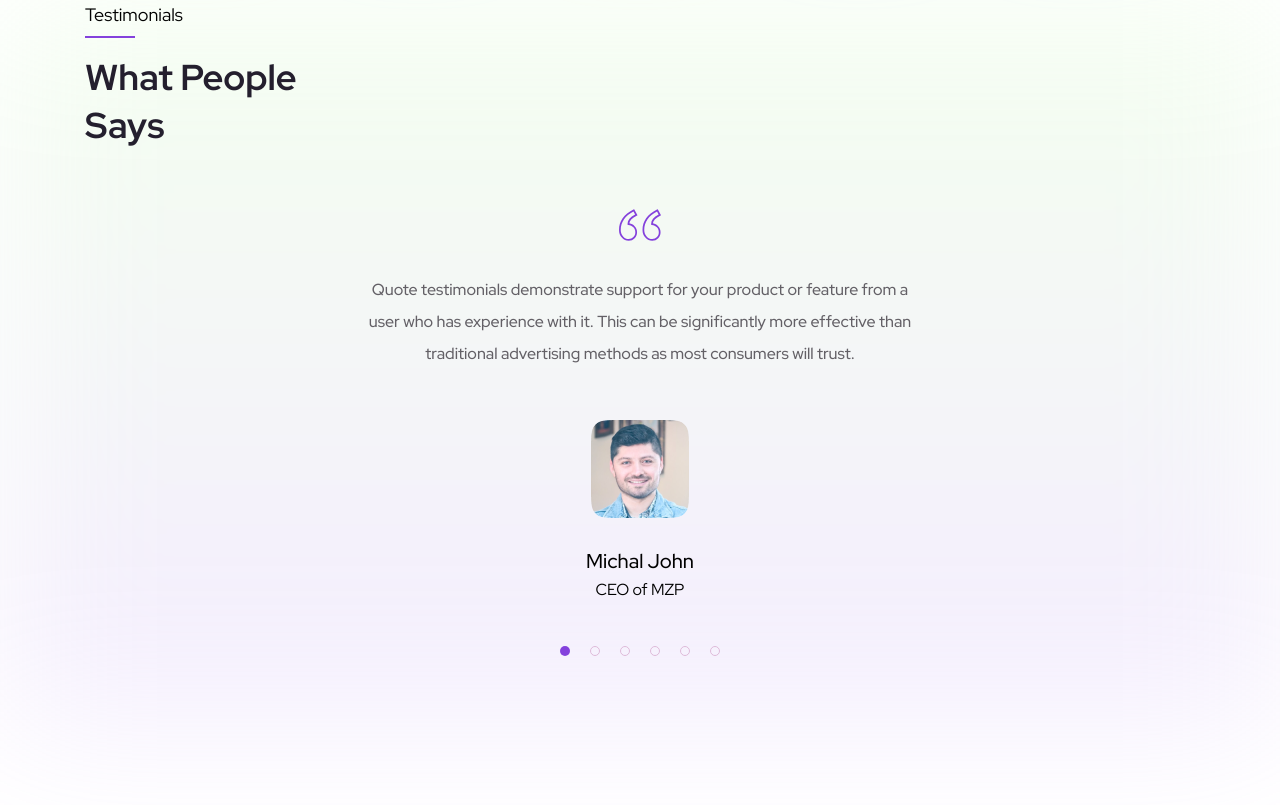
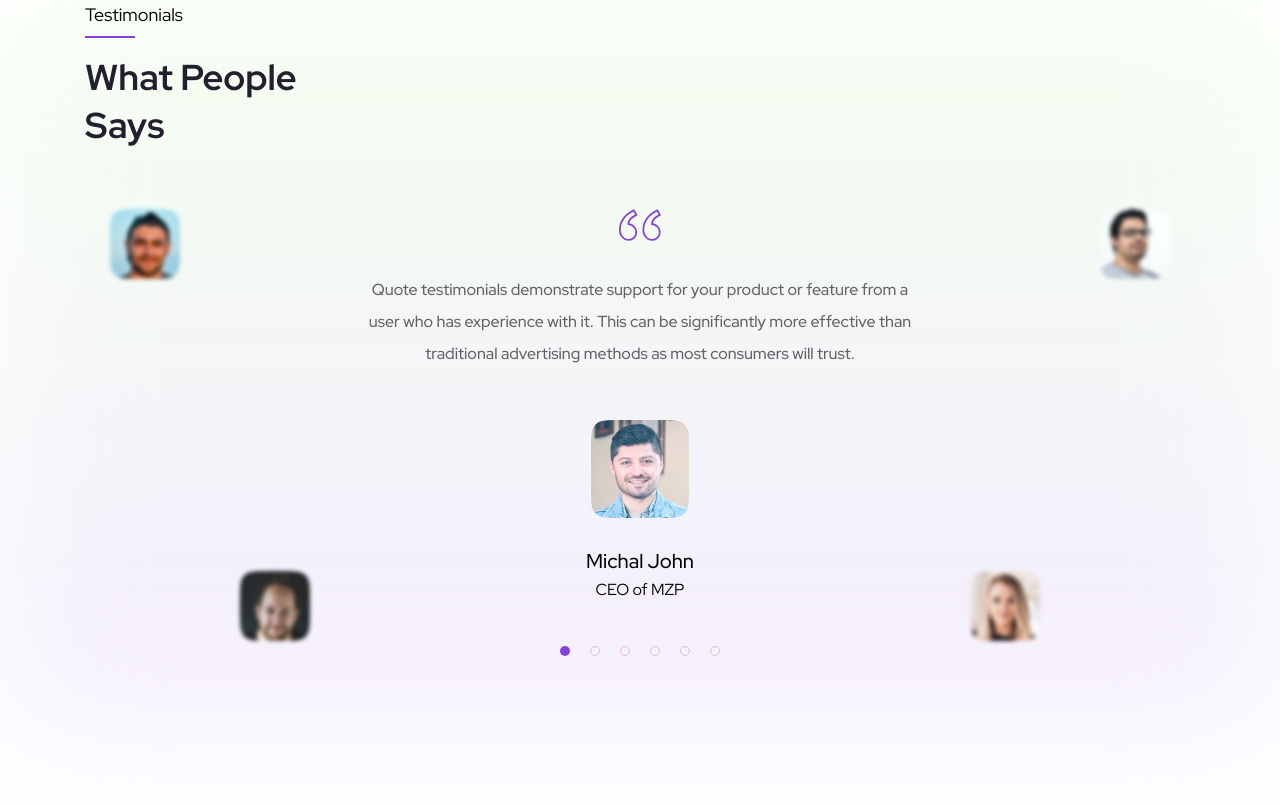
Before and after one commit to sluzerpp/it-campus, a plain HTML site: page TestTask/index.html in a window 1280 px wide. Shown: the part 2434-3239 px from the top of the page. Drawn offline with Linux system fonts and the light colour scheme.

Commit message:
fix: images url problem

```diff
--- a/TestTask/assets/styles/_testimonials.scss
+++ b/TestTask/assets/styles/_testimonials.scss
@@ -20,11 +20,42 @@
   }
 
   &__content {
-    padding: 3rem 0 6.7rem;
+    padding: 3rem 2rem 6.7rem;
   }
 }
 
 .slider {
+
+  &__bg {
+    position: absolute;
+    left: 50%;
+    top: 0;
+    transform: translateX(-50%);
+    z-index: -1;
+    width: 100%;
+    height: 100%;
+
+    img {
+      position: absolute;
+
+      &:nth-child(1) {
+        left: 0;
+        top: 0;
+      }
+      &:nth-child(2) {
+        left: 13rem;
+        bottom: 0;
+      }
+      &:nth-child(3) {
+        right: 13rem;
+        bottom: 0;
+      }
+      &:nth-child(4) {
+        right: 0;
+        top: 0;
+      }
+    }
+  }
 
   &__view {
     width: 100%;
--- a/TestTask/index.html
+++ b/TestTask/index.html
@@ -133,10 +133,10 @@
         </div>
         <div class="portfolio__content">
           <div class="portfolio__img">
-            <img src="/assets/img/portfolio1.png" alt="portfolio img 1">
+            <img src="./assets/img/portfolio1.png" alt="portfolio img 1">
           </div>
           <div class="portfolio__img">
-            <img src="/assets/img/portfolio2.png" alt="portfolio img 2">
+            <img src="./assets/img/portfolio2.png" alt="portfolio img 2">
           </div>
         </div>
       </div>
@@ -155,7 +155,7 @@
         <div class="stack__content">
           <div class="stack__item">
             <div class="stack__logo">
-              <img src="/assets/img/HTML5.png" alt="HTML5">
+              <img src="./assets/img/HTML5.png" alt="HTML5">
             </div>
             <div class="stack__title">
               HTML5
@@ -163,7 +163,7 @@
           </div>
           <div class="stack__item">
             <div class="stack__logo">
-              <img src="/assets/img/css.png" alt="CSS3">
+              <img src="./assets/img/css.png" alt="CSS3">
             </div>
             <div class="stack__title">
               CSS3
@@ -171,7 +171,7 @@
           </div>
           <div class="stack__item">
             <div class="stack__logo">
-              <img src="/assets/img/Javascript.png" alt="JavaScript">
+              <img src="./assets/img/Javascript.png" alt="JavaScript">
             </div>
             <div class="stack__title">
               JavaScript
@@ -179,7 +179,7 @@
           </div>
           <div class="stack__item">
             <div class="stack__logo">
-              <img src="/assets/img/Typescript.png" alt="TypeScript">
+              <img src="./assets/img/Typescript.png" alt="TypeScript">
             </div>
             <div class="stack__title">
               TypeScript
@@ -187,7 +187,7 @@
           </div>
           <div class="stack__item">
             <div class="stack__logo">
-              <img src="/assets/img/react.png" alt="React">
+              <img src="./assets/img/react.png" alt="React">
             </div>
             <div class="stack__title">
               React
@@ -211,6 +211,12 @@
         <div class="testimonials__content">
           <div class="slider">
             <div class="slider__view">
+              <div class="slider__bg">
+                <img src="./assets/img/testimonials/bg1.png" alt="background image">
+                <img src="./assets/img/testimonials/bg2.png" alt="background image">
+                <img src="./assets/img/testimonials/bg3.png" alt="background image">
+                <img src="./assets/img/testimonials/bg4.png" alt="background image">
+              </div>
               <div class="slider__content">
                 <div class="slider__item">
                   <div class="item__quotes">
@@ -223,7 +229,7 @@
                     Quote testimonials demonstrate support for your product or feature from a user who has experience with it. This can be significantly more effective than traditional advertising methods as most consumers will trust.
                   </div>
                   <div class="item__photo">
-                    <img src="/assets/img/testimonials/1.png" alt="testimonial 1">
+                    <img src="./assets/img/testimonials/1.png" alt="testimonial 1">
                   </div>
                   <div class="item__name">
                     Michal John
@@ -243,7 +249,7 @@
                     Quote testimonials demonstrate support for your product or feature from a user who has experience with it. This can be significantly more effective than traditional advertising methods as most consumers will trust.
                   </div>
                   <div class="item__photo">
-                    <img src="/assets/img/testimonials/1.png" alt="testimonial 1">
+                    <img src="./assets/img/testimonials/1.png" alt="testimonial 1">
                   </div>
                   <div class="item__name">
                     Michal John
@@ -263,7 +269,7 @@
                     Quote testimonials demonstrate support for your product or feature from a user who has experience with it. This can be significantly more effective than traditional advertising methods as most consumers will trust.
                   </div>
                   <div class="item__photo">
-                    <img src="/assets/img/testimonials/1.png" alt="testimonial 1">
+                    <img src="./assets/img/testimonials/1.png" alt="testimonial 1">
                   </div>
                   <div class="item__name">
                     Michal John
@@ -283,7 +289,7 @@
                     Quote testimonials demonstrate support for your product or feature from a user who has experience with it. This can be significantly more effective than traditional advertising methods as most consumers will trust.
                   </div>
                   <div class="item__photo">
-                    <img src="/assets/img/testimonials/1.png" alt="testimonial 1">
+                    <img src="./assets/img/testimonials/1.png" alt="testimonial 1">
                   </div>
                   <div class="item__name">
                     Michal John
@@ -303,7 +309,7 @@
                     Quote testimonials demonstrate support for your product or feature from a user who has experience with it. This can be significantly more effective than traditional advertising methods as most consumers will trust.
                   </div>
                   <div class="item__photo">
-                    <img src="/assets/img/testimonials/1.png" alt="testimonial 1">
+                    <img src="./assets/img/testimonials/1.png" alt="testimonial 1">
                   </div>
                   <div class="item__name">
                     Michal John
@@ -323,7 +329,7 @@
                     Quote testimonials demonstrate support for your product or feature from a user who has experience with it. This can be significantly more effective than traditional advertising methods as most consumers will trust.
                   </div>
                   <div class="item__photo">
-                    <img src="/assets/img/testimonials/1.png" alt="testimonial 1">
+                    <img src="./assets/img/testimonials/1.png" alt="testimonial 1">
                   </div>
                   <div class="item__name">
                     Michal John
@@ -379,7 +385,7 @@
         <div class="blog__content">
           <div class="blog__post blog__post--big">
             <div class="post__img">
-              <img src="/assets/img/blog/main-blog.png" alt="Technology is evolving rapidly. New devices and applications.">
+              <img src="./assets/img/blog/main-blog.png" alt="Technology is evolving rapidly. New devices and applications.">
             </div>
             <div class="post__content">
               <div class="post__date">20 June/2020</div>
@@ -388,7 +394,7 @@
           </div>
           <div class="blog__post">
             <div class="post__img">
-              <img src="/assets/img/blog/post1.png" alt="New devices and applications come to the market.">
+              <img src="./assets/img/blog/post1.png" alt="New devices and applications come to the market.">
             </div>
             <div class="post__content">
               <div class="post__date">20 June/2020</div>
@@ -397,7 +403,7 @@
           </div>
           <div class="blog__post">
             <div class="post__img">
-              <img src="/assets/img/blog/post2.png" alt="Every day providing solutions to problems.">
+              <img src="./assets/img/blog/post2.png" alt="Every day providing solutions to problems.">
             </div>
             <div class="post__content">
               <div class="post__date">20 June/2020</div>
```
Also changed, not shown: TestTask/assets/img/testimonials/bg1.png (added), TestTask/assets/img/testimonials/bg2.png (added), TestTask/assets/img/testimonials/bg3.png (added), TestTask/assets/img/testimonials/bg4.png (added), TestTask/assets/style.css.
